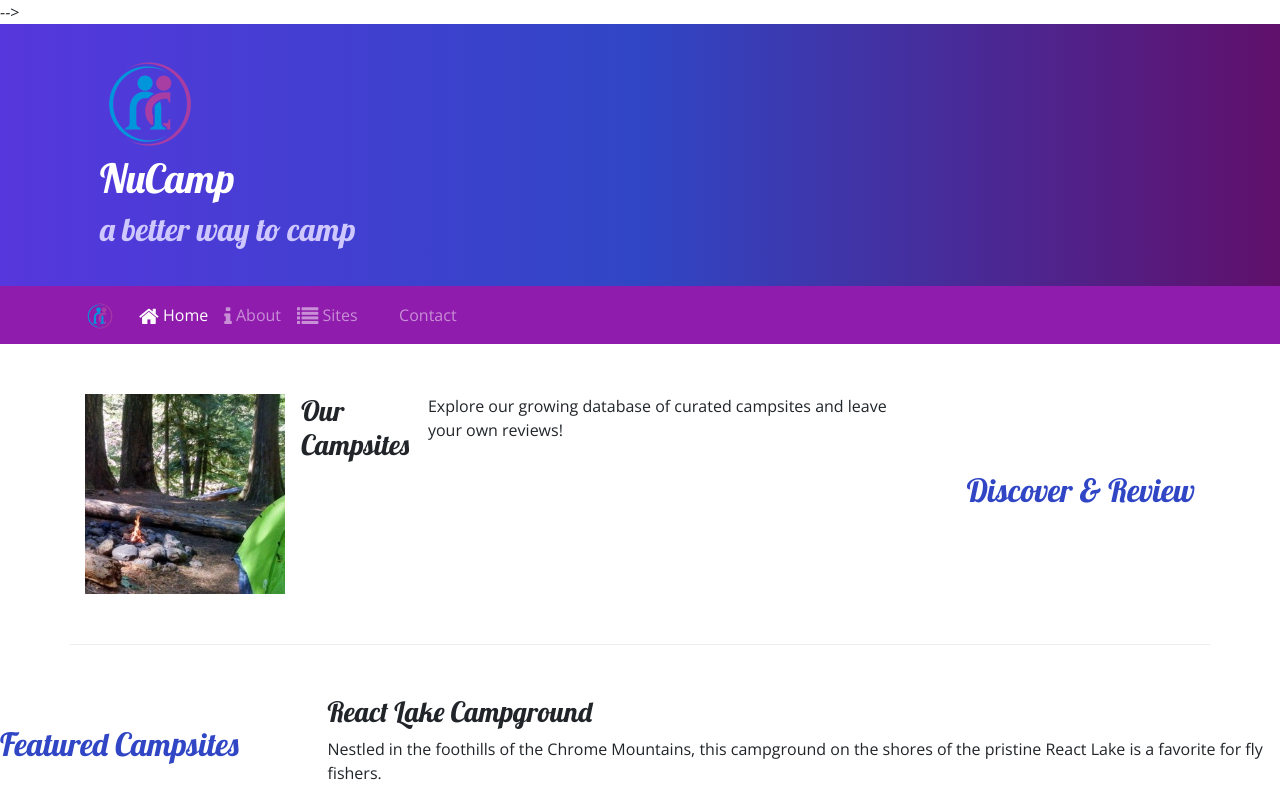
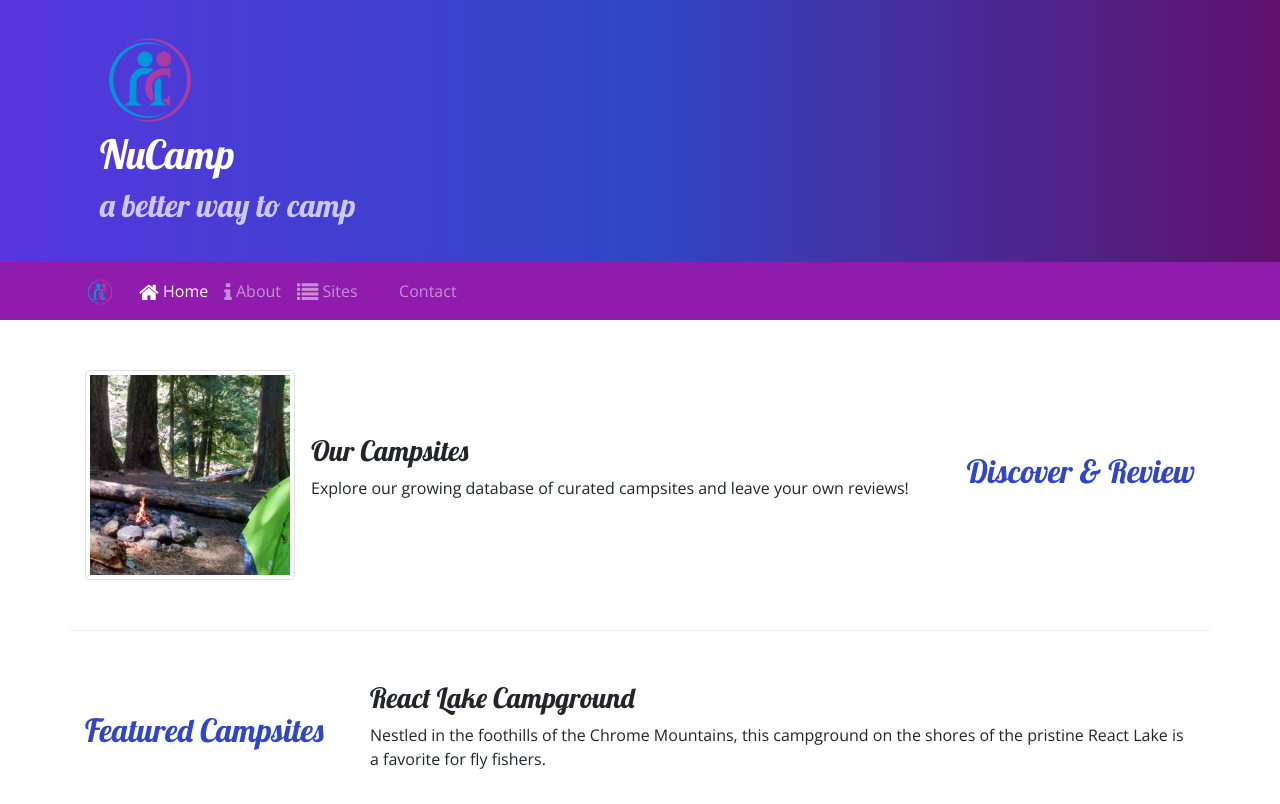
Before and after one commit to CharlesPCodes/NuCamp-Bootcamp, a website: page index.html in a window 1280 px wide. Shown: the top 804 px of the page. Drawn offline with nearby package versions, Linux system fonts and the light colour scheme.

Commit message:
Images fix

```diff
--- a/index.html
+++ b/index.html
@@ -6,7 +6,7 @@
     <meta name="viewport" content="width=device-width, initial-scale=1" />
 
     <!-- Bootstrap CSS -->
-    <link rel="stylesheet" href="node_modules/bootstrap/dist/css/bootstrap.min.css" /> -->
+    <link rel="stylesheet" href="node_modules/bootstrap/dist/css/bootstrap.min.css" />
     <link rel="stylesheet" href="node_modules/bootstrap-social/bootstrap-social.css" />
 
     <!-- Additional CSS must be placed after Bootsrap CSS -->
@@ -59,28 +59,32 @@
             </div>
             <div class="col">
                 <div class="media">
-                    <img src="img/breadcrumb-trail-thumb.jpg" alt="Breadcrumb Trail" class="d-flex mr-3 img-tumbnail">
-                    <div class="media-body align-self-center"></div>
+                    <img class="d-flex mr-3 img-thumbnail" src="img/breadcrumb-trail-thumb.jpg" alt="Breadcrumb Trail" />
+                    <div class="media-body align-self-center">
                         <h3>Our Campsites</h3>
-                    <p class="d-none d-sm-block">Explore our growing database of curated campsites and leave your own
-                        reviews!</p>
+                        <p class="d-none d-sm-block">Explore our growing database of curated campsites and leave your own reviews!</p>
+                    </div>
                 </div>
             </div>
         </div>
 
     </div>
-
+    <div class="container">
         <div class="row row-content align-items-center">
             <div class="col-sm-4 col-md-3">
                 <h2>Featured Campsites</h2>
             </div>
             <div class="col">
+                <div>
                     <h3>React Lake Campground</h3>
-            <p class="d-none d-sm-block">Nestled in the foothills of the Chrome Mountains, this campground on the
+                    <p class="d-none d-sm-block">Nestled in the foothills of the Chrome Mountains, this campground on
+                        the
                         shores of the pristine React Lake is a favorite for fly fishers.</p>
                 </div>
             </div>
-
+        </div>
+    </div>
+    <div class="container">
         <div class="row row-content align-items-center">
             <div class="col-sm-4 order-sm-last col-md-3">
                 <h2 class="text-sm-right">Our Community Partners</h2>
```
Lines whose indentation alone changed are shown as unchanged.
